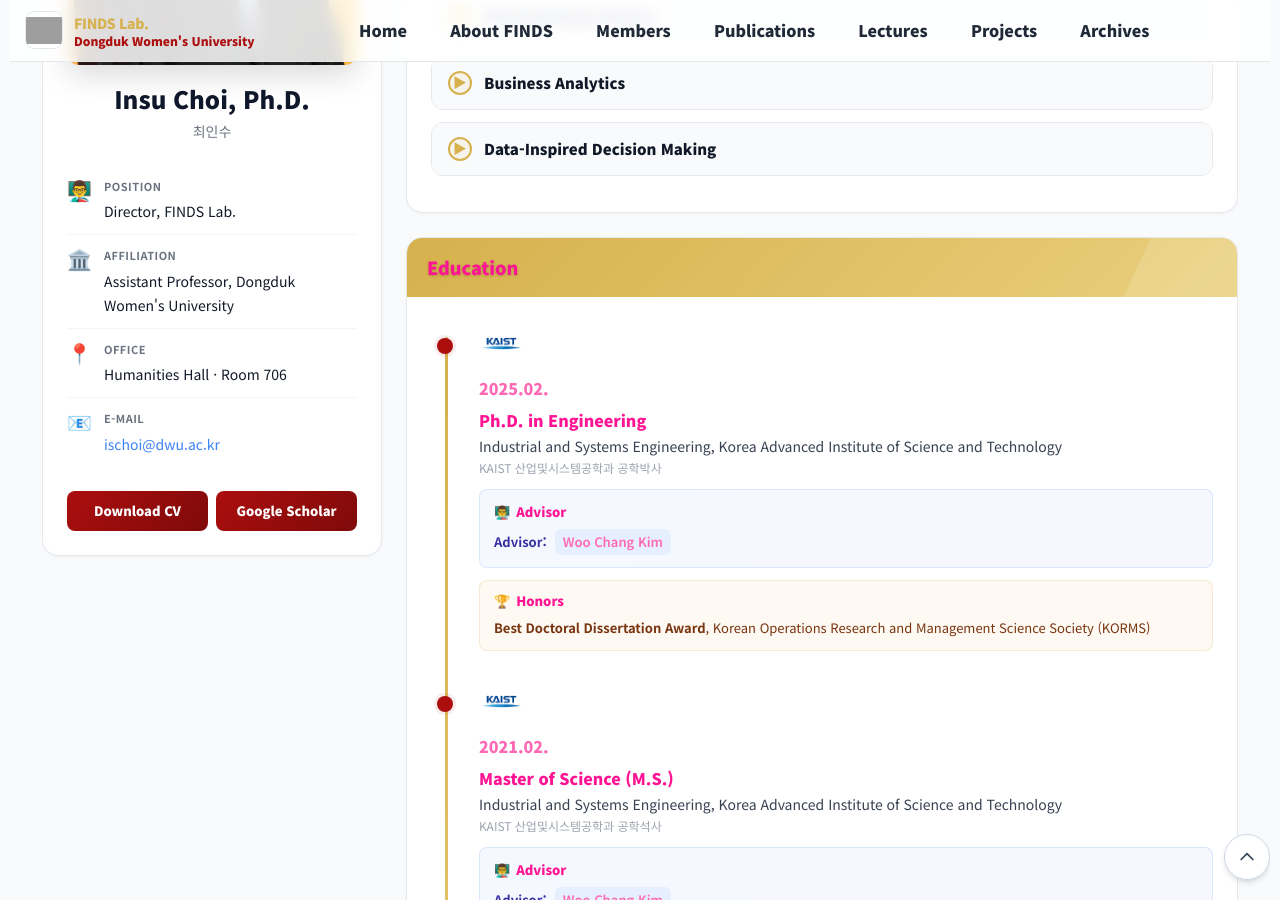
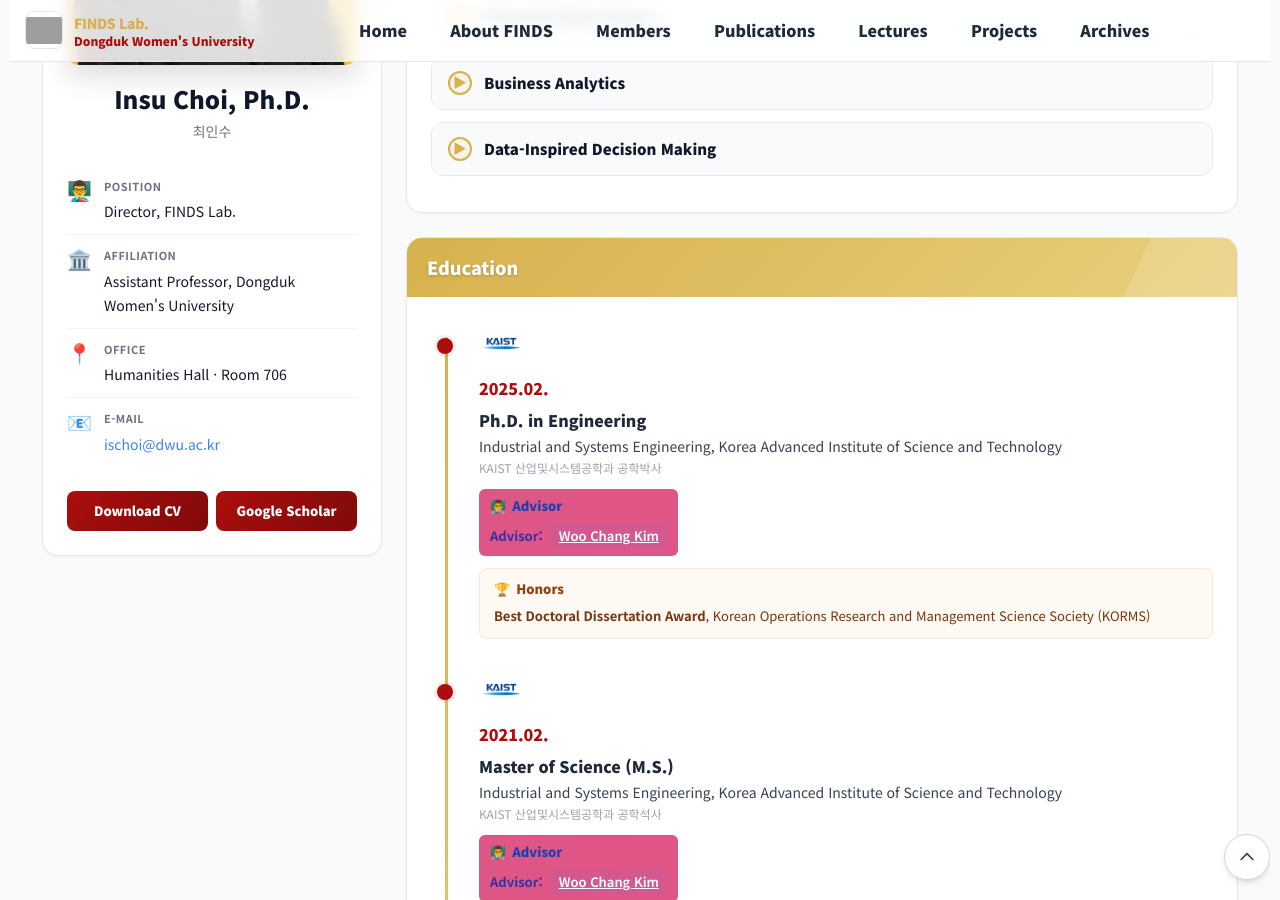
Before and after one commit to FinDS-Lab/site, a Jekyll site: the page built from members-director.html, in a window 1280 px wide and 900 px high, scrolled down 737 px. Built offline with Jekyll 4.4.1, drawn with Linux system fonts in a browser that asks for light colours; nearby versions of some CDN libraries; grey boxes are pictures that could not be loaded.

Commit message:
Update members-director.html

```diff
--- a/members-director.html
+++ b/members-director.html
@@ -1539,8 +1539,9 @@ permalink: /members-director.html
      </div>
 
 <!-- Education -->
-<div class="director-card" style="border: 2px solid pink; border-radius: 12px;">
-  <div class="card-head" style="color: deeppink;">Education</div>
+<!-- Education -->
+<div class="director-card">
+  <div class="card-head">Education</div>
   <div class="card-body">
     <ul class="timeline edu">
 
@@ -1552,26 +1553,26 @@ permalink: /members-director.html
           class="logo"
           onerror="this.onerror=null; this.src='{{ '/assets/img/logos/default.png' | relative_url }}'"
         >
-        <div class="year" style="color: hotpink;">2025.02.</div>
-        <div class="title" style="color: deeppink;">Ph.D. in Engineering</div>
+        <div class="year">2025.02.</div>
+        <div class="title">Ph.D. in Engineering</div>
         <div class="desc">Industrial and Systems Engineering, Korea Advanced Institute of Science and Technology</div>
         <div class="desc-ko">KAIST 산업및시스템공학과 공학박사</div>
 
-        <div class="advisor-section">
-          <div class="advisor-title" style="color: deeppink;">
+        <div class="advisor-section" style="background-color:#e75480; padding:6px 10px; border-radius:6px; color:white; display:inline-block;">
+          <div class="advisor-title">
             <span>👨‍🏫</span>
             <span>Advisor</span>
           </div>
           <div class="advisor-info">
             <span class="advisor-label">Advisor:</span>
-            <a href="https://scholar.google.com/citations?user=7NmBs1kAAAAJ&amp;hl=en&amp;oi=ao" target="_blank" class="advisor-name" style="color: hotpink;">
+            <a href="https://scholar.google.com/citations?user=7NmBs1kAAAAJ&amp;hl=en&amp;oi=ao" target="_blank" class="advisor-name" style="color:white; text-decoration:underline;">
               Woo Chang Kim
             </a>
           </div>
         </div>
 
         <div class="honors-section">
-          <div class="honors-title" style="color: deeppink;">
+          <div class="honors-title">
             <span>🏆</span>
             <span>Honors</span>
           </div>
@@ -1589,26 +1590,26 @@ permalink: /members-director.html
           class="logo"
           onerror="this.onerror=null; this.src='{{ '/assets/img/logos/default.png' | relative_url }}'"
         >
-        <div class="year" style="color: hotpink;">2021.02.</div>
-        <div class="title" style="color: deeppink;">Master of Science (M.S.)</div>
+        <div class="year">2021.02.</div>
+        <div class="title">Master of Science (M.S.)</div>
         <div class="desc">Industrial and Systems Engineering, Korea Advanced Institute of Science and Technology</div>
         <div class="desc-ko">KAIST 산업및시스템공학과 공학석사</div>
 
-        <div class="advisor-section">
-          <div class="advisor-title" style="color: deeppink;">
+        <div class="advisor-section" style="background-color:#e75480; padding:6px 10px; border-radius:6px; color:white; display:inline-block;">
+          <div class="advisor-title">
             <span>👨‍🏫</span>
             <span>Advisor</span>
           </div>
           <div class="advisor-info">
             <span class="advisor-label">Advisor:</span>
-            <a href="https://scholar.google.com/citations?user=7NmBs1kAAAAJ&amp;hl=en&amp;oi=ao" target="_blank" class="advisor-name" style="color: hotpink;">
+            <a href="https://scholar.google.com/citations?user=7NmBs1kAAAAJ&amp;hl=en&amp;oi=ao" target="_blank" class="advisor-name" style="color:white; text-decoration:underline;">
               Woo Chang Kim
             </a>
           </div>
         </div>
 
         <div class="honors-section">
-          <div class="honors-title" style="color: deeppink;">
+          <div class="honors-title">
             <span>🏆</span>
             <span>Honors</span>
           </div>
@@ -1626,20 +1627,20 @@ permalink: /members-director.html
           class="logo"
           onerror="this.onerror=null; this.src='{{ '/assets/img/logos/default.png' | relative_url }}'"
         >
-        <div class="year" style="color: hotpink;">2018.02.</div>
-        <div class="title" style="color: deeppink;">Bachelor of Engineering (B.E.)</div>
+        <div class="year">2018.02.</div>
+        <div class="title">Bachelor of Engineering (B.E.)</div>
         <div class="desc">Industrial &amp; Management Systems Engineering, Kyung Hee University</div>
         <div class="desc-ko">경희대학교 산업경영공학과 공학사</div>
 
-        <div class="advisor-section">
-          <div class="advisor-title" style="color: deeppink;">
+        <div class="advisor-section" style="background-color:#e75480; padding:6px 10px; border-radius:6px; color:white; display:inline-block;">
+          <div class="advisor-title">
             <span>👨‍🏫</span>
             <span>Advisors</span>
           </div>
           <div class="advisor-info" style="margin-bottom: 8px; flex-direction: column; align-items: flex-start;">
             <span class="advisor-label">Academic Advisor & 2nd Thesis Supervisor:</span>
             <div style="margin-top: 6px;">
-              <a href="https://scholar.google.com/citations?hl=en&amp;user=uTiqWBMAAAAJ" target="_blank" class="advisor-name" style="color: hotpink;">
+              <a href="https://scholar.google.com/citations?hl=en&amp;user=uTiqWBMAAAAJ" target="_blank" class="advisor-name" style="color:white; text-decoration:underline;">
                 Jang Ho Kim
               </a>
             </div>
@@ -1647,7 +1648,7 @@ permalink: /members-director.html
           <div class="advisor-info" style="flex-direction: column; align-items: flex-start;">
             <span class="advisor-label">1st Thesis Supervisor:</span>
             <div style="margin-top: 6px;">
-              <a href="https://scholar.google.com/citations?user=O8OYIzMAAAAJ&amp;hl=en&amp;oi=ao" target="_blank" class="advisor-name" style="color: hotpink;">
+              <a href="https://scholar.google.com/citations?user=O8OYIzMAAAAJ&amp;hl=en&amp;oi=ao" target="_blank" class="advisor-name" style="color:white; text-decoration:underline;">
                 Myoung-Ju Park
               </a>
             </div>
@@ -1655,7 +1656,7 @@ permalink: /members-director.html
         </div>
 
         <div class="honors-section">
-          <div class="honors-title" style="color: deeppink;">
+          <div class="honors-title">
             <span>🏆</span>
             <span>Honors</span>
           </div>
@@ -1668,6 +1669,7 @@ permalink: /members-director.html
     </ul>
   </div>
 </div>
+
 
 
      <!-- Employment -->
```
